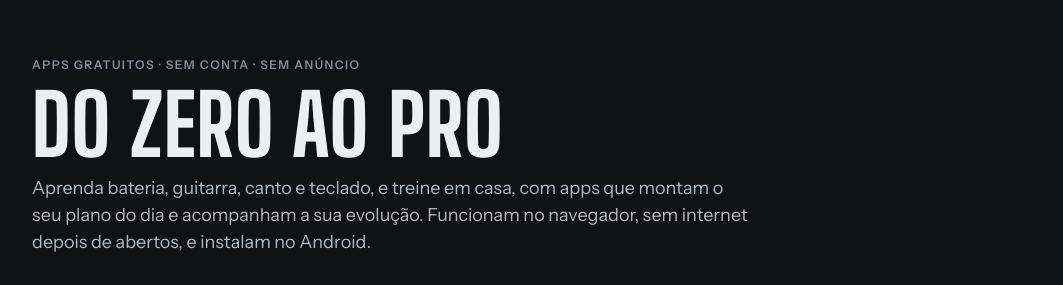
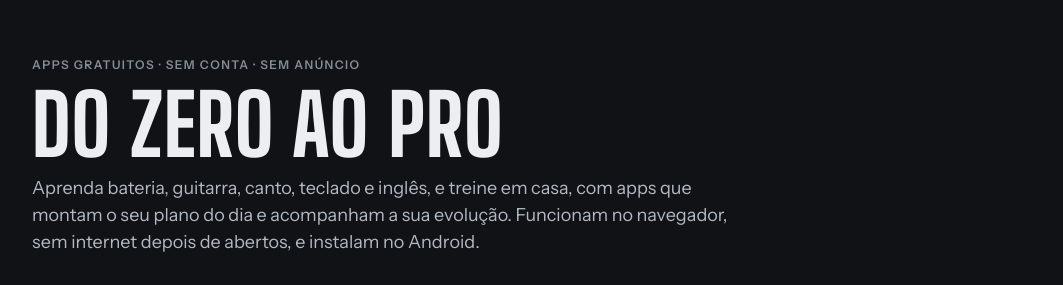
Before and after one commit to josuenino33/josuenino33.github.io, a plain HTML site: page index.html in a window 1280 px wide. Shown: the top 285 px of the page, without its empty margins (108-1171 px from the left). Drawn offline with Linux system fonts and the light colour scheme.

Commit message:
Vitrine: inclui inglês no texto de abertura
Co-Authored-By: Claude Opus 5.5 <noreply@anthropic.com>

```diff
--- a/index.html
+++ b/index.html
@@ -51,7 +51,7 @@ footer a{color:var(--ink-2)}
   <header>
     <span class="eyebrow">Apps gratuitos · sem conta · sem anúncio</span>
     <h1>Do zero ao pro</h1>
-    <p class="lead">Aprenda bateria, guitarra, canto e teclado, e treine em casa, com apps que montam o seu plano do dia e acompanham a sua evolução. Funcionam no navegador, sem internet depois de abertos, e instalam no Android.</p>
+    <p class="lead">Aprenda bateria, guitarra, canto, teclado e inglês, e treine em casa, com apps que montam o seu plano do dia e acompanham a sua evolução. Funcionam no navegador, sem internet depois de abertos, e instalam no Android.</p>
   </header>
 
   <main class="apps">
```
